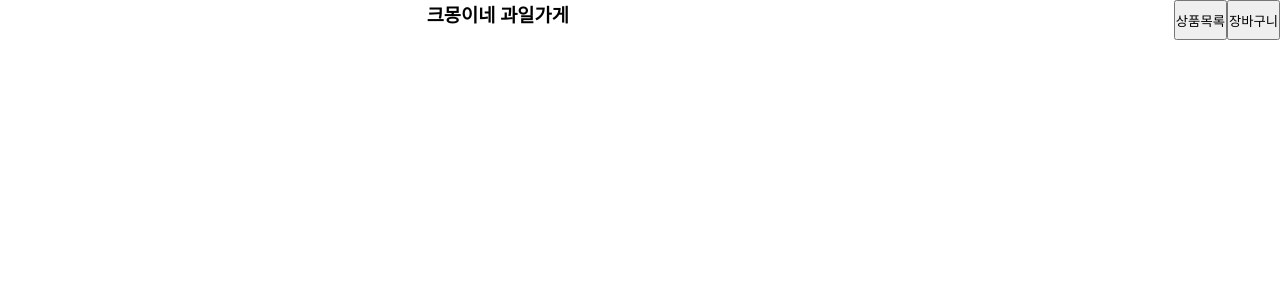
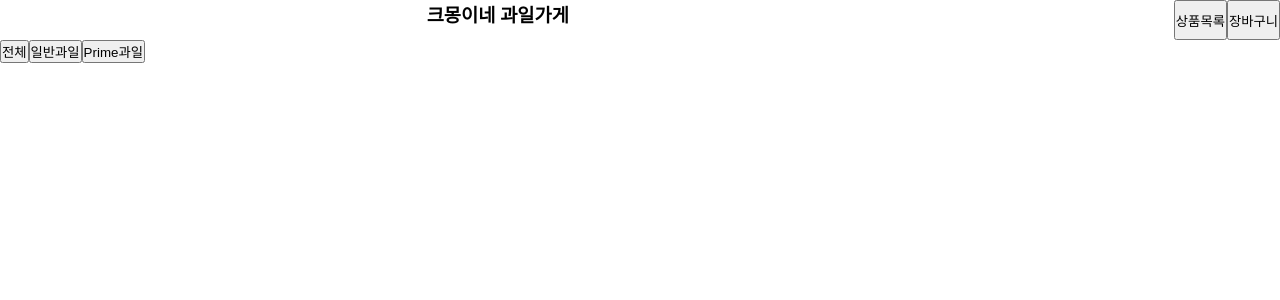
Before and after one commit to dongwook00/my-fruit-shop, a React (Create React App) app: page / in a window 1280 px wide. Shown: the top 300 px of the page. Built offline with nearby package versions, Linux system fonts and the light colour scheme.

Commit message:
add top filter to app

```diff
--- /dev/null
+++ b/src/App.styles.ts
@@ -0,0 +1,4 @@
+import styled from 'styled-components';
+
+export const StyledContainer = styled.div``;
+export const StyledMain = styled.main``;
--- a/src/App.tsx
+++ b/src/App.tsx
@@ -1,10 +1,14 @@
 import React from 'react';
 import { Header } from './components/Header';
-
+import { StyledMain } from './App.styles';
+import { TopFilter } from './components/TopFilter';
 const App: React.FC = () => {
   return (
     <>
       <Header />
+      <StyledMain>
+        <TopFilter />
+      </StyledMain>
     </>
   );
 };
--- /dev/null
+++ b/src/components/TopFilter/index.ts
@@ -0,0 +1,2 @@
+import TopFilter from './TopFilter';
+export { TopFilter };
```
